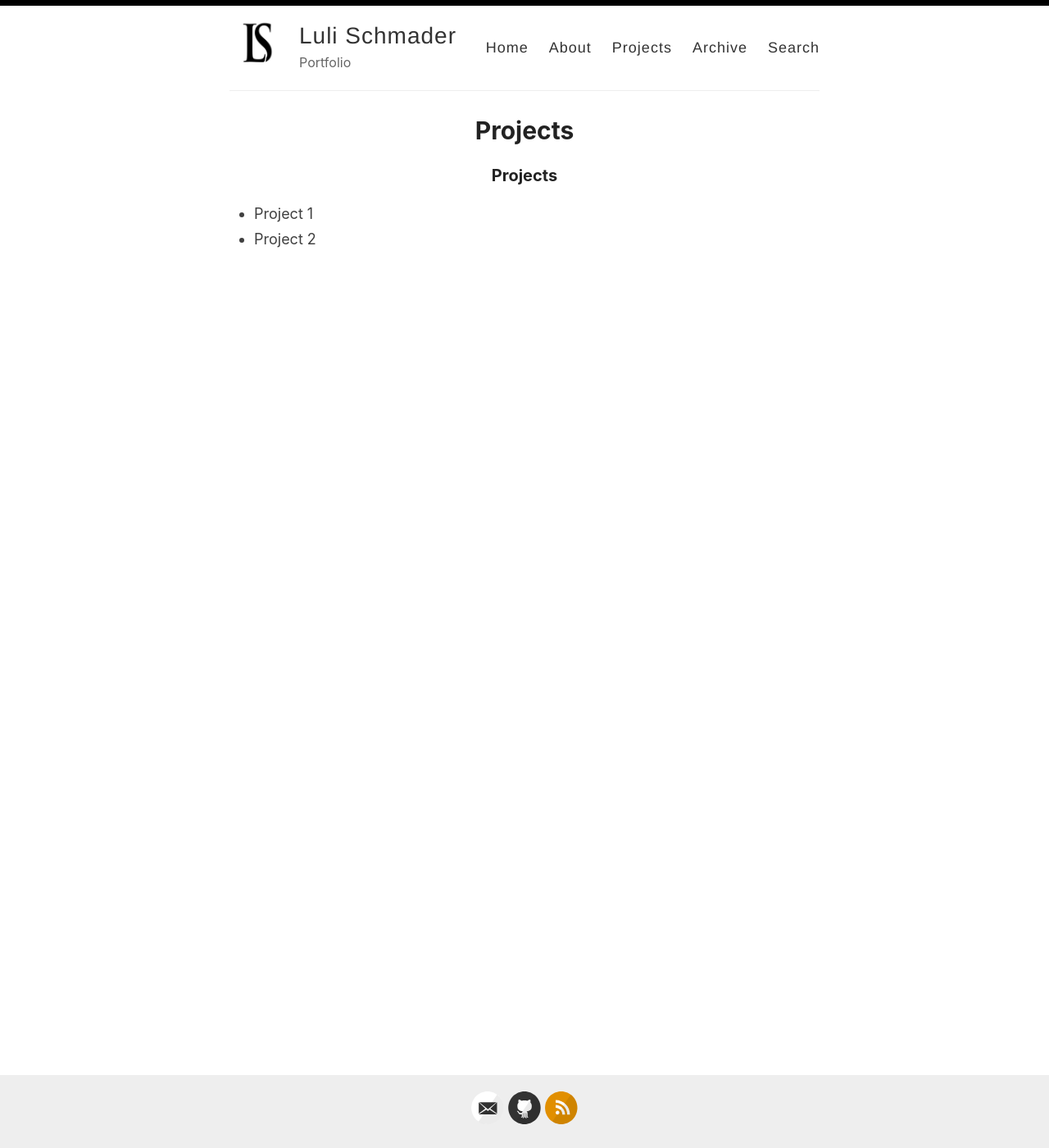
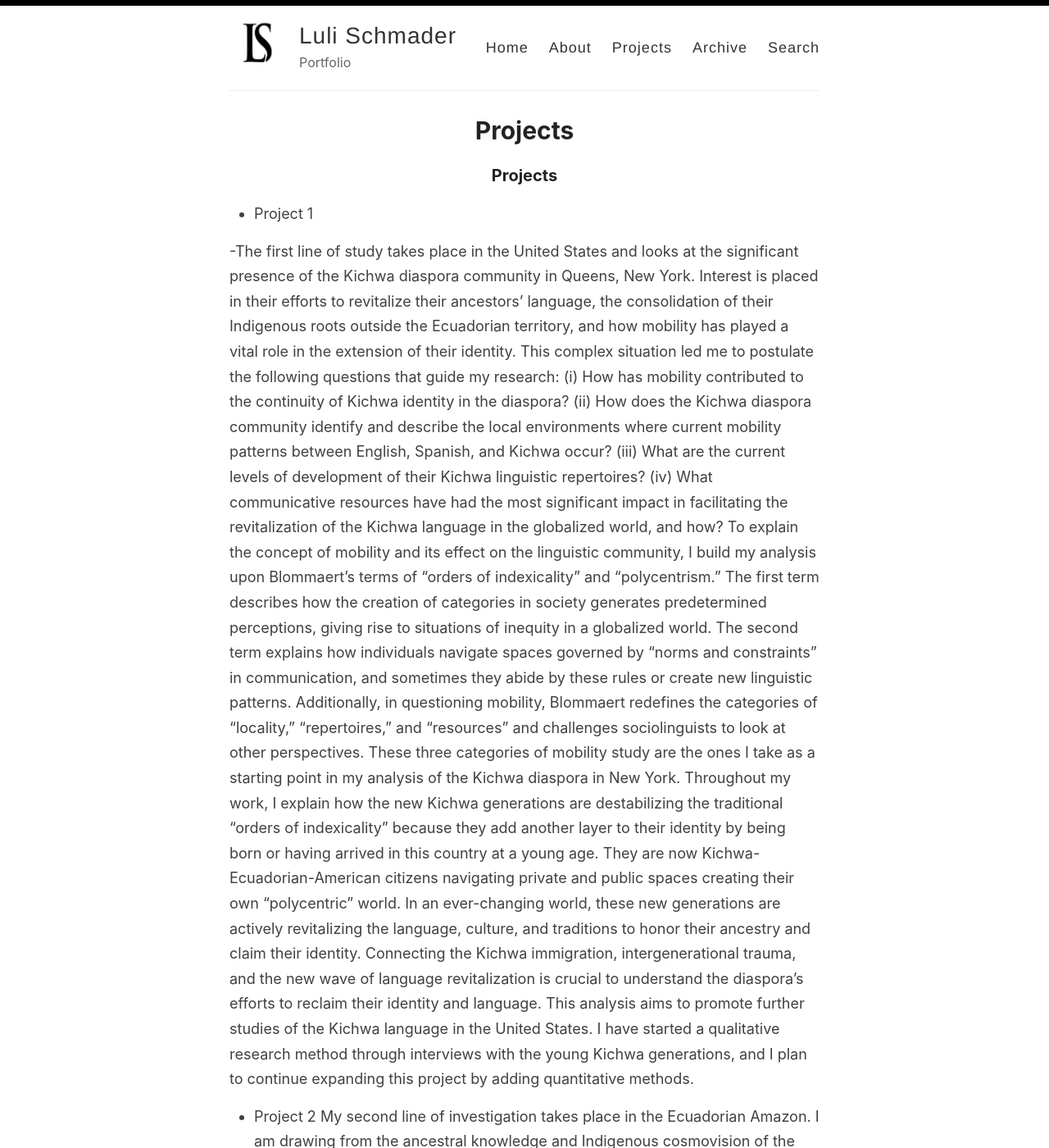
Before and after one commit to lulischmader/lulischmader.github.io, a Jekyll site: the page built from _pages/projects.md, in a window 1280 px wide and 1400 px high. Shown: the whole window at 82% size. Built offline with Jekyll 4.4.1, drawn with Linux system fonts in a browser that asks for light colours; some of the changed text lies outside the part shown.

Commit message:
Update projects.md

```diff
--- a/_pages/projects.md
+++ b/_pages/projects.md
@@ -7,4 +7,12 @@ permalink: /projects/
 ### Projects
 
 - Project 1
+
+-The first line of study takes place in the United States and looks at the significant presence of the Kichwa diaspora community in Queens, New York. Interest is placed in their efforts to revitalize their ancestors’ language, the consolidation of their Indigenous roots outside the Ecuadorian territory, and how mobility has played a vital role in the extension of their identity. This complex situation led me to postulate the following questions that guide my research:
+(i) How has mobility contributed to the continuity of Kichwa identity in the diaspora? (ii) How does the Kichwa diaspora community identify and describe the local environments where current mobility patterns between English, Spanish, and Kichwa occur?
+(iii) What are the current levels of development of their Kichwa linguistic repertoires? (iv) What communicative resources have had the most significant impact in facilitating the revitalization of the Kichwa language in the globalized world, and how?
+To explain the concept of mobility and its effect on the linguistic community, I build my analysis upon Blommaert’s terms of "orders of indexicality" and "polycentrism." The first term describes how the creation of categories in society generates predetermined perceptions, giving rise to situations of inequity in a globalized world. The second term explains how individuals navigate spaces governed by "norms and constraints" in communication, and sometimes they abide by these rules or create new linguistic patterns.
+Additionally, in questioning mobility, Blommaert redefines the categories of "locality," "repertoires," and "resources" and challenges sociolinguists to look at other perspectives. These three categories of mobility study are the ones I take as a starting point in my analysis of the Kichwa diaspora in New York. Throughout my work, I explain how the new Kichwa generations are destabilizing the traditional “orders of indexicality” because they add another layer to their identity by being born or having arrived in this country at a young age. They are now Kichwa-Ecuadorian-American citizens navigating private and public spaces creating their own “polycentric” world. In an ever-changing world, these new generations are actively revitalizing the language, culture, and traditions to honor their ancestry and claim their identity.
+Connecting the Kichwa immigration, intergenerational trauma, and the new wave of language revitalization is crucial to understand the diaspora’s efforts to reclaim their identity and language. This analysis aims to promote further studies of the Kichwa language in the United States. I have started a qualitative research method through interviews with the young Kichwa generations, and I plan to continue expanding this project by adding quantitative methods.
 - Project 2
+My second line of investigation takes place in the Ecuadorian Amazon. I am drawing from the ancestral knowledge and Indigenous cosmovision of the “Sumak Kawsay” (Good living) and “Sacha Kawsay,” (Living Forest) along with the Rights of Nature that are protected under the Constitution of Ecuador. I analyze the interaction between individuals, Indigenous communities, and the government to reach a consensus that looks after the well-being of local and national ecosystems. Countries such as Ecuador and Bolivia have integrated legislation in favor of Nature. These innovative ways of living in harmony with the environment can also be applied in the global context to reverse the accelerated destruction of Nature.
```
